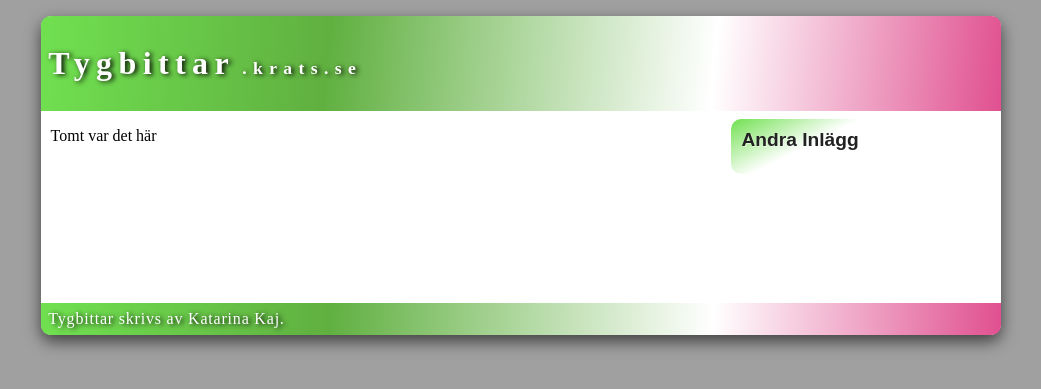
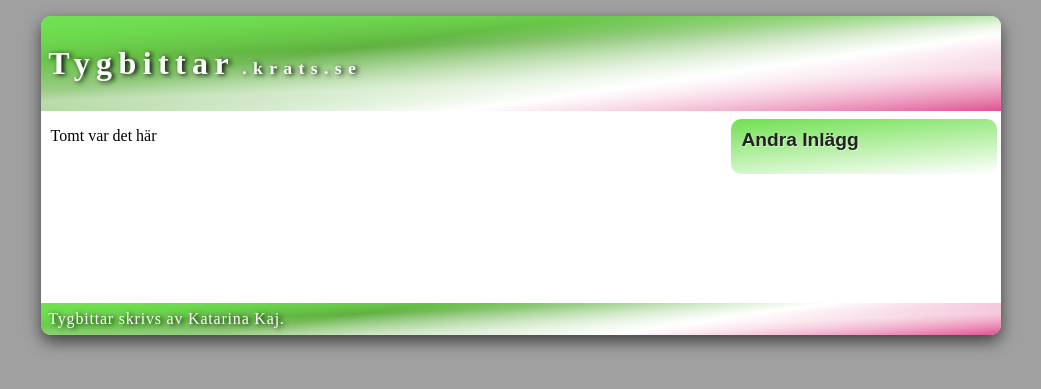
Before and after one commit to kaj/kratsblog, a Django app: page / in a window 1280 px wide. Shown: the top 389 px of the page, without its empty margins (119-1160 px from the left). Run offline with Django 3.2, Linux system fonts and the light colour scheme; data that the repository does not hold is empty; some libraries are stand-ins or nearby versions.

Commit message:
Update css usage.
All browsers support gradients by now, get rid of PIE and prefixes.

TODO: Stop serving the PIE file, but that should wait to a future
release, so the references to it are gone before i remove the actual
url.

```diff
--- a/blog/static/site.css
+++ b/blog/static/site.css
@@ -14,7 +14,6 @@ html, body {
     position: relative;
     top: 1em;
     z-index: 2;
-    behavior: url(/PIE.htc);
 }
 @media (max-width: 63em) {
     #wrapper {
@@ -26,15 +25,12 @@ html, body {
 
 #header, #footer {
     background: #70e050;
-    background: -moz-linear-gradient(-88deg, rgba(255,255,255,0), rgba(255,255,255,0), rgba(255,255,255,0.3), rgba(255,255,255,0)), -moz-linear-gradient(-30deg, #70e050, #60b040, white, #e05090);
-    background: -webkit-gradient(linear, left top, right bottom, from(#70e050), to(#e05090), color-stop(0.3, #60b040), color-stop(0.7, #fff));
-    -pie-background: linear-gradient(-30deg, #70e050, #60b040, white, #e05090);
+    background: linear-gradient(178deg, #70e050, rgba(255,255,255,0), rgba(255,255,255,0.5), rgba(255,255,255,0)), linear-gradient(172deg, #70e050, #60b040, white, #e05090);
     padding: 1ex;
     color: white;
     text-shadow: 0.15em 0.05em 0.3em black;
     position: relative;
     z-index: 2;
-    behavior: url(/PIE.htc);
 }
 #header {
     border-radius: 0.6em 0.6em 0 0;
@@ -86,9 +82,7 @@ html, body {
 
 .sidebar {
     background: #ccffcc;
-    background: -moz-linear-gradient(-85deg, #70e050, white);
-    background: -webkit-gradient(linear, 0 0, 10% 95%, from(#70e050), to(white));
-    -pie-background: linear-gradient(-85deg, #70e050, white);
+    background: linear-gradient(175deg, #70e050, white);
     color: black;
     padding: 0.8em;
     margin: 0.4em 0.3em 1.4em;
@@ -98,7 +92,6 @@ html, body {
     text-shadow: 1px 1px 0.5px rgba(255,255,255,0.5);
     overflow: hidden;
     position: relative;
-    behavior: url(/PIE.htc);
 }
 .sidebar h2 {
     color: #222;
@@ -161,7 +154,6 @@ img {
     padding: 0.2em;
     position: relative;
     z-index: 17;
-    behavior: url(/PIE.htc);
 }
 .image a:hover {
     box-shadow: 0.1em 0.18em 0.8em black;
```
